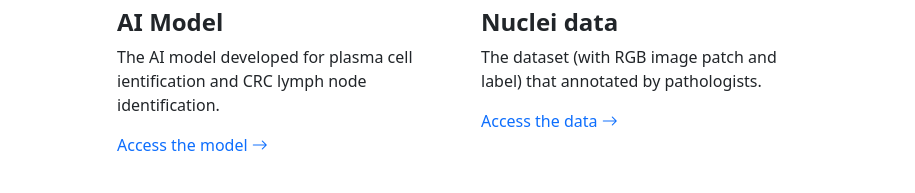
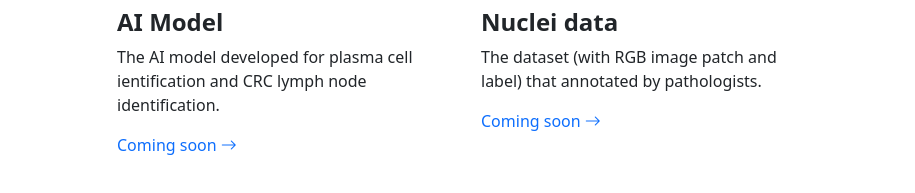
Before and after one commit to huangzhii/nuclei-HAI, a plain HTML site: page index.html in a window 1280 px wide. Shown: the part 759-952 px from the top of the page, 365-1280 px from the left. Drawn offline with nearby package versions, Linux system fonts and the light colour scheme.

Commit message:
update from MBP16

```diff
--- a/index.html
+++ b/index.html
@@ -64,7 +64,7 @@
                         <h2 class="h4 fw-bolder">AI Model</h2>
                         <p>The AI model developed for plasma cell ientification and CRC lymph node identification.</p>
                         <a class="text-decoration-none" href="#!">
-                            Access the model
+                            Coming soon
                             <i class="bi bi-arrow-right"></i>
                         </a>
                     </div>
@@ -73,7 +73,7 @@
                         <h2 class="h4 fw-bolder">Nuclei data</h2>
                         <p>The dataset (with RGB image patch and label) that annotated by pathologists.</p>
                         <a class="text-decoration-none" href="#!">
-                            Access the data
+                            Coming soon
                             <i class="bi bi-arrow-right"></i>
                         </a>
                     </div>
```
